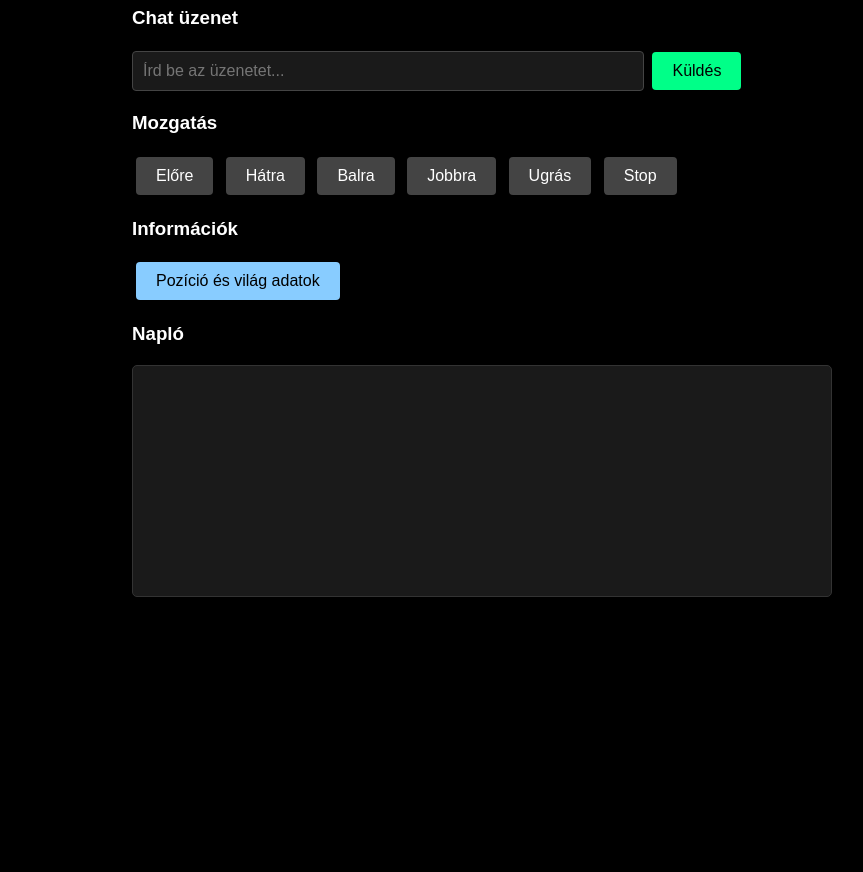
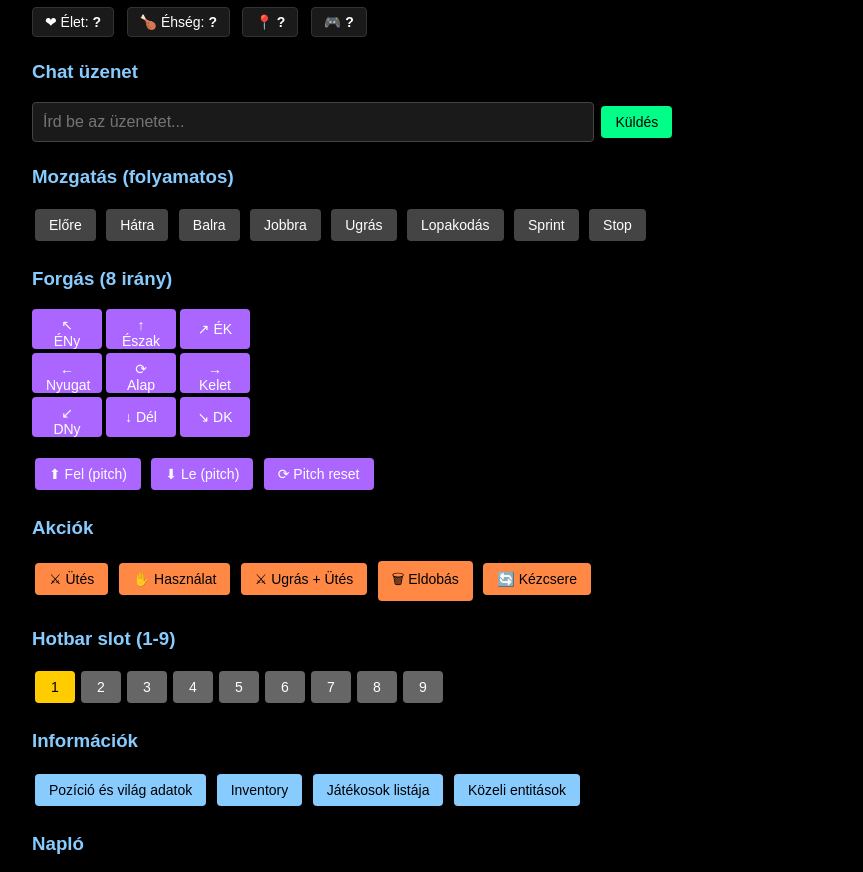
Before and after one commit to LKing412/minecraft_bot, a website: page public/index.html in a window 1280 px wide. Shown: the part 133-1005 px from the top of the page, without its empty margins (158-1021 px from the left). Before the commit the page ends 800 px from the top, so only its background shows below. Drawn offline with nearby package versions, Linux system fonts and the light colour scheme; no server answers.

Commit message:
Update index.html

```diff
--- a/public/index.html
+++ b/public/index.html
@@ -6,15 +6,16 @@
   <style>
     body {
       font-family: Arial, sans-serif;
-      max-width: 700px;
+      max-width: 900px;
       margin: 40px auto;
       padding: 20px;
       background-color: #000000;
       color: #ffffff;
     }
     h1 { color: #00ff88; }
+    h3 { color: #88ccff; margin-top: 24px; }
     input {
-      width: 70%;
+      width: 60%;
       padding: 10px;
       font-size: 16px;
       background-color: #1a1a1a;
@@ -23,16 +24,17 @@
       border-radius: 4px;
     }
     button {
-      padding: 10px 20px;
-      font-size: 16px;
+      padding: 8px 14px;
+      font-size: 14px;
       cursor: pointer;
       background-color: #00ff88;
       color: #000000;
       border: none;
       border-radius: 4px;
-      margin: 4px;
+      margin: 3px;
     }
     button:hover { background-color: #00cc6a; }
+    button:disabled { background-color: #333; color: #666; cursor: not-allowed; }
     #log {
       margin-top: 20px;
       padding: 15px;
@@ -49,29 +51,92 @@
     .sajat { color: #00ff88; }
     .hiba { color: #ff5555; }
     .info { color: #88ccff; }
+    .halal { color: #ff2222; font-weight: bold; }
     .mozgas { background-color: #444; color: #fff; }
     .mozgas:hover { background-color: #666; }
     .info-gomb { background-color: #88ccff; color: #000; }
     .info-gomb:hover { background-color: #66aadd; }
+    .akcio { background-color: #ff8844; color: #000; }
+    .akcio:hover { background-color: #dd6622; }
+    .forgas { background-color: #aa66ff; color: #fff; }
+    .forgas:hover { background-color: #8844dd; }
+    .slot { background-color: #666; color: #fff; width: 40px; }
+    .slot:hover { background-color: #888; }
+    .slot.aktiv { background-color: #ffcc00; color: #000; }
+    .statusz {
+      display: inline-block;
+      padding: 6px 12px;
+      border-radius: 4px;
+      background: #1a1a1a;
+      border: 1px solid #333;
+      margin-right: 8px;
+      font-size: 14px;
+    }
+    .grid-forgas {
+      display: grid;
+      grid-template-columns: repeat(3, 70px);
+      gap: 4px;
+      justify-content: start;
+    }
+    .grid-forgas button { width: 70px; height: 40px; margin: 0; }
   </style>
 </head>
 <body>
   <h1>Minecraft Bot vezérlő</h1>
 
+  <div>
+    <span class="statusz">❤ Élet: <b id="statusz-elet">?</b></span>
+    <span class="statusz">🍗 Éhség: <b id="statusz-ehseg">?</b></span>
+    <span class="statusz">📍 <b id="statusz-poz">?</b></span>
+    <span class="statusz">🎮 <b id="statusz-mod">?</b></span>
+  </div>
+
   <h3>Chat üzenet</h3>
   <input type="text" id="uzenet" placeholder="Írd be az üzenetet...">
   <button onclick="kuldChat()">Küldés</button>
 
-  <h3>Mozgatás</h3>
+  <h3>Mozgatás (folyamatos)</h3>
   <button class="mozgas" onclick="mozgas('forward')">Előre</button>
   <button class="mozgas" onclick="mozgas('back')">Hátra</button>
   <button class="mozgas" onclick="mozgas('left')">Balra</button>
   <button class="mozgas" onclick="mozgas('right')">Jobbra</button>
   <button class="mozgas" onclick="mozgas('jump')">Ugrás</button>
+  <button class="mozgas" onclick="mozgas('sneak')">Lopakodás</button>
+  <button class="mozgas" onclick="mozgas('sprint')">Sprint</button>
   <button class="mozgas" onclick="stopMozgas()">Stop</button>
+
+  <h3>Forgás (8 irány)</h3>
+  <div class="grid-forgas">
+    <button class="forgas" onclick="forgas('north-west')">↖ ÉNy</button>
+    <button class="forgas" onclick="forgas('north')">↑ Észak</button>
+    <button class="forgas" onclick="forgas('north-east')">↗ ÉK</button>
+    <button class="forgas" onclick="forgas('west')">← Nyugat</button>
+    <button class="forgas" onclick="forgas('reset')">⟳ Alap</button>
+    <button class="forgas" onclick="forgas('east')">→ Kelet</button>
+    <button class="forgas" onclick="forgas('south-west')">↙ DNy</button>
+    <button class="forgas" onclick="forgas('south')">↓ Dél</button>
+    <button class="forgas" onclick="forgas('south-east')">↘ DK</button>
+  </div>
+  <br>
+  <button class="forgas" onclick="forgas('up')">⬆ Fel (pitch)</button>
+  <button class="forgas" onclick="forgas('down')">⬇ Le (pitch)</button>
+  <button class="forgas" onclick="forgas('pitch-reset')">⟳ Pitch reset</button>
+
+  <h3>Akciók</h3>
+  <button class="akcio" onclick="akcio('attack')">⚔ Ütés</button>
+  <button class="akcio" onclick="akcio('use')">✋ Használat</button>
+  <button class="akcio" onclick="akcio('jump-attack')">⚔ Ugrás + Ütés</button>
+  <button class="akcio" onclick="akcio('drop')">🗑 Eldobás</button>
+  <button class="akcio" onclick="akcio('swap')">🔄 Kézcsere</button>
+
+  <h3>Hotbar slot (1-9)</h3>
+  <div id="slotok"></div>
 
   <h3>Információk</h3>
   <button class="info-gomb" onclick="kerdezz()">Pozíció és világ adatok</button>
+  <button class="info-gomb" onclick="kerdezz('inventory')">Inventory</button>
+  <button class="info-gomb" onclick="kerdezz('players')">Játékosok listája</button>
+  <button class="info-gomb" onclick="kerdezz('entities')">Közeli entitások</button>
 
   <h3>Napló</h3>
   <div id="log"></div>
@@ -80,9 +145,13 @@
   <script>
     const socket = io();
     const log = document.getElementById('log');
+    let aktivSlot = 0;
 
     function naplo(szoveg, osztaly) {
-      log.innerHTML += `<div class="sor ${osztaly || ''}">${szoveg}</div>`;
+      const d = document.createElement('div');
+      d.className = 'sor ' + (osztaly || '');
+      d.textContent = szoveg;
+      log.appendChild(d);
       log.scrollTop = log.scrollHeight;
     }
 
@@ -106,18 +175,90 @@
       naplo('[MOZGÁS] stop');
     }
 
-    function kerdezz() {
-      socket.emit('info');
-      naplo('[KÉRÉS] Pozíció és világ adatok...', 'info');
+    function forgas(irany) {
+      socket.emit('rotate', irany);
+      naplo('[FORGÁS] ' + irany, 'info');
     }
 
-    // A bot üzeneteinek megjelenítése
-    socket.on('bot-uzenet', (szoveg) => {
-      naplo('[BOT] ' + szoveg);
+    function akcio(tipus) {
+      socket.emit('action', tipus);
+      naplo('[AKCIÓ] ' + tipus, 'info');
+    }
+
+    function valtSlot(n) {
+      socket.emit('slot', n);
+      aktivSlot = n;
+      naplo('[SLOT] ' + (n + 1), 'info');
+      document.querySelectorAll('.slot').forEach((b, i) => {
+        b.classList.toggle('aktiv', i === n);
+      });
+    }
+
+    function kerdezz(tipus) {
+      socket.emit('info', tipus || 'world');
+      naplo('[KÉRÉS] ' + (tipus || 'world') + ' adatok...', 'info');
+    }
+
+    // Slot gombok generálása
+    const slotDiv = document.getElementById('slotok');
+    for (let i = 0; i < 9; i++) {
+      const b = document.createElement('button');
+      b.className = 'slot';
+      b.textContent = i + 1;
+      b.onclick = () => valtSlot(i);
+      slotDiv.appendChild(b);
+    }
+    document.querySelectorAll('.slot')[0].classList.add('aktiv');
+
+    // ===== Bot események =====
+    socket.on('bot-uzenet', (szoveg) => naplo('[BOT] ' + szoveg));
+    socket.on('bot-chat', (data) => naplo('[CHAT] ' + data.username + ': ' + data.message));
+    socket.on('bot-halal', (data) => naplo('[HALÁL] ' + data.uzenet, 'halal'));
+    socket.on('bot-spawn', (data) => naplo('[SPAWN] ' + data.uzenet, 'info'));
+    socket.on('bot-kick', (data) => naplo('[KICK] ' + data.uzenet, 'hiba'));
+    socket.on('bot-hiba', (data) => naplo('[HIBA] ' + data.uzenet, 'hiba'));
+    socket.on('bot-health', (data) => {
+      document.getElementById('statusz-elet').textContent = data.health;
+      document.getElementById('statusz-ehseg').textContent = data.food;
+    });
+    socket.on('bot-statusz', (data) => {
+      document.getElementById('statusz-poz').textContent =
+        data.x.toFixed(0) + ', ' + data.y.toFixed(0) + ', ' + data.z.toFixed(0);
+      document.getElementById('statusz-mod').textContent = data.gameMode || '?';
     });
 
-    // A bot információinak megjelenítése
     socket.on('bot-info', (adatok) => {
+      if (adatok.hiba) { naplo('[INFO HIBA] ' + adatok.hiba, 'hiba'); return; }
+
+      if (adatok.tipus === 'inventory') {
+        naplo('--- INVENTORY ---', 'info');
+        if (!adatok.slotok.length) naplo('(üres)', 'info');
+        adatok.slotok.forEach(s => {
+          naplo(`  Slot ${s.slot}: ${s.nev} x${s.db}`, 'info');
+        });
+        naplo('Kiválasztott slot: ' + (adatok.aktivSlot + 1), 'info');
+        naplo('---', 'info');
+        return;
+      }
+
+      if (adatok.tipus === 'players') {
+        naplo('--- JÁTÉKOSOK ---', 'info');
+        adatok.jatekosok.forEach(p => naplo('  ' + p, 'info'));
+        naplo('---', 'info');
+        return;
+      }
+
+      if (adatok.tipus === 'entities') {
+        naplo('--- KÖZELI ENTITÁSOK ---', 'info');
+        if (!adatok.entitasok.length) naplo('(nincs)', 'info');
+        adatok.entitasok.forEach(e => {
+          naplo(`  ${e.nev} @ ${e.tavolsag}m (${e.x}, ${e.y}, ${e.z})`, 'info');
+        });
+        naplo('---', 'info');
+        return;
+      }
+
+      // world info
       naplo('--- BOT INFORMÁCIÓK ---', 'info');
       naplo('Pozíció: X=' + adatok.x.toFixed(2) + ' Y=' + adatok.y.toFixed(2) + ' Z=' + adatok.z.toFixed(2), 'info');
       naplo('Nézési irány (yaw): ' + adatok.yaw.toFixed(2), 'info');
@@ -129,10 +270,11 @@
       naplo('Idő: ' + adatok.time, 'info');
       naplo('Eső: ' + (adatok.rain ? 'igen' : 'nem'), 'info');
       naplo('Villámlás: ' + (adatok.thunder ? 'igen' : 'nem'), 'info');
+      naplo('XP szint: ' + adatok.xpLevel, 'info');
+      naplo('Kiválasztott slot: ' + (adatok.aktivSlot + 1), 'info');
       naplo('---', 'info');
     });
 
-    // Enter lenyomására küldjön
     document.getElementById('uzenet').addEventListener('keypress', (e) => {
       if (e.key === 'Enter') kuldChat();
     });
```
